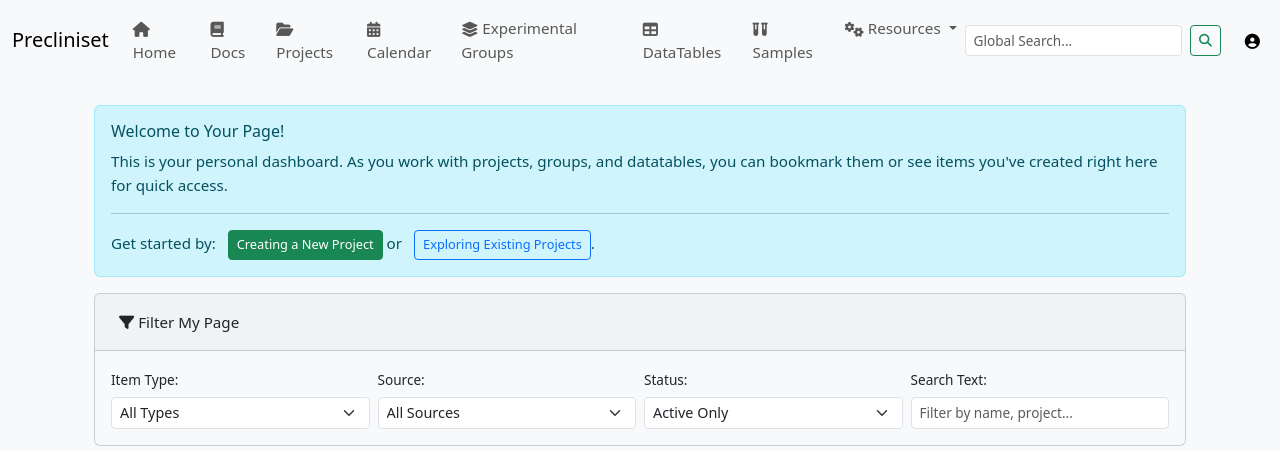
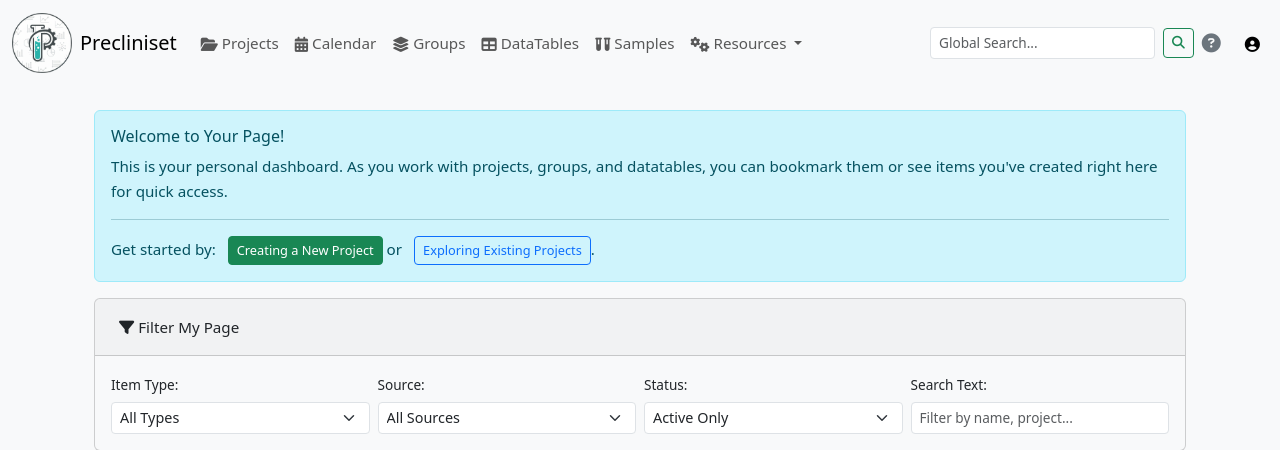
Before and after one commit to precliniverse/precliniset, a Flask app: page /my_page in a window 1280 px wide. Shown: the top 450 px of the page. Run offline with Flask 3, Linux system fonts and the light colour scheme; a user stored in the database is signed in; data that the repository does not hold is empty; parts of the project's set-up code (start-up, migrations or seed data) failed here and were passed over; some libraries are stand-ins or nearby versions.

Commit message:
Improve header

```diff
--- a/templates/base.html
+++ b/templates/base.html
@@ -4,7 +4,11 @@
 <head>
     <meta charset="UTF-8">
     <meta name="viewport" content="width=device-width, initial-scale=1.0">
-    <link rel="icon" type="image/x-icon" href="{{ url_for('static', filename='favicon.ico') }}">
+    <link rel="apple-touch-icon" sizes="180x180" href="{{ url_for('static', filename='img/apple-touch-icon.png') }}">
+    <link rel="icon" type="image/png" sizes="32x32" href="{{ url_for('static', filename='img/favicon-32x32.png') }}">
+    <link rel="icon" type="image/png" sizes="16x16" href="{{ url_for('static', filename='img/favicon-16x16.png') }}">
+    <link rel="manifest" href="{{ url_for('static', filename='img/site.webmanifest') }}">
+    <link rel="icon" type="image/png" href="{{ url_for('static', filename='img/logo.png') }}">
     <title>{{ _('Experiment App') }}</title>
     <!-- Bootstrap CSS -->
     <link href="https://cdn.jsdelivr.net/npm/bootstrap@5.3.8/dist/css/bootstrap.min.css" rel="stylesheet"
@@ -26,22 +30,16 @@
 <body>
     <nav class="navbar navbar-expand-lg navbar-light bg-light">
         <div class="container-fluid">
-            <a class="navbar-brand" href="{{ url_for('main.index') }}">{{ _('Precliniset') }}</a>
+            <a class="navbar-brand d-flex align-items-center" href="{{ url_for('main.index') }}">
+                <img src="{{ url_for('static', filename='img/logo.png') }}" alt="{{ _('Home') }}" width="60" height="60" class="d-inline-block align-top me-2">
+                {{ _('Precliniset') }}
+            </a>
             <button class="navbar-toggler" type="button" data-bs-toggle="collapse" data-bs-target="#navbarNav"
                 aria-controls="navbarNav" aria-expanded="false" aria-label="{{ _('Toggle navigation') }}">
                 <span class="navbar-toggler-icon"></span>
             </button>
             <div class="collapse navbar-collapse" id="navbarNav">
                 <ul class="navbar-nav me-auto mb-2 mb-lg-0">
-                    <li class="nav-item">
-                        <a class="nav-link {% if request.endpoint == 'main.index' %}active{% endif %}"
-                            href="{{ url_for('main.index') }}"><i class="fas fa-home me-1"></i>{{ _('Home') }}</a>
-                    </li>
-                    <li class="nav-item">
-                        <a class="nav-link {% if request.endpoint == 'main.documentation' %}active{% endif %}"
-                            href="{{ url_for('main.documentation') }}"><i class="fas fa-book me-1"></i>{{ _('Docs')
-                            }}</a>
-                    </li>
                     <li class="nav-item">
                         <a class="nav-link {% if request.blueprint == 'projects' %}active{% endif %}"
                             href="{{ url_for('projects.list_projects') }}"><i class="fas fa-folder-open me-1"></i>{{
@@ -54,7 +52,7 @@
                     </li>
                     <!-- Data Dropdown -->
                     <li><a class="nav-link" href="{{ url_for('groups.manage_groups') }}"><i
-                                class="fas fa-layer-group me-1"></i>{{ _('Experimental Groups') }}</a></li>
+                                class="fas fa-layer-group me-1"></i>{{ _('Groups') }}</a></li>
                     <li><a class="nav-link" href="{{ url_for('datatables.create_data_table') }}"><i
                                 class="fas fa-table me-1"></i>{{ _('DataTables') }}</a></li>
                     <li><a class="nav-link" href="{{ url_for('sampling.all_samples_list') }}"><i
@@ -105,12 +103,15 @@
                 {% endif %}
 
                 <!-- Global Search  -->
-                <form class="d-flex ms-auto me-3" method="GET" action="{{ url_for('main.search_results') }}"
+                <form class="d-flex ms-auto me-3 align-items-center" method="GET" action="{{ url_for('main.search_results') }}"
                     id="globalSearchForm">
                     <input name="q" class="form-control form-control-sm me-2" type="search"
                         placeholder="{{ _('Global Search...') }}" aria-label="Search"
                         value="{{ request.args.get('q', '') }}">
-                    <button class="btn btn-sm btn-outline-success" type="submit"><i class="fas fa-search"></i></button>
+                    <button class="btn btn-sm btn-outline-success me-2" type="submit"><i class="fas fa-search"></i></button>
+                    <a href="{{ url_for('main.documentation') }}" class="text-secondary" title="{{ _('Documentation') }}">
+                        <i class="fas fa-question-circle fa-lg"></i>
+                    </a>
                 </form>
 
                 <!-- User Menu -->
```
Also changed, not shown: static/img/android-chrome-192x192.png (added), static/img/android-chrome-512x512.png (added), static/img/apple-touch-icon.png (added), static/img/favicon-16x16.png (added), static/img/favicon-32x32.png (added), static/img/favicon.ico (added), static/img/logo.png (added), static/img/site.webmanifest (added), 1 other file.
